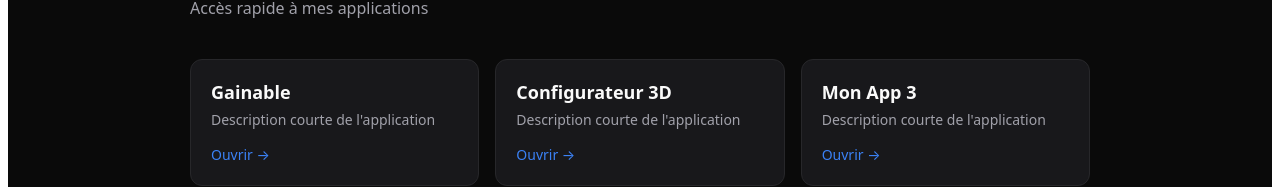
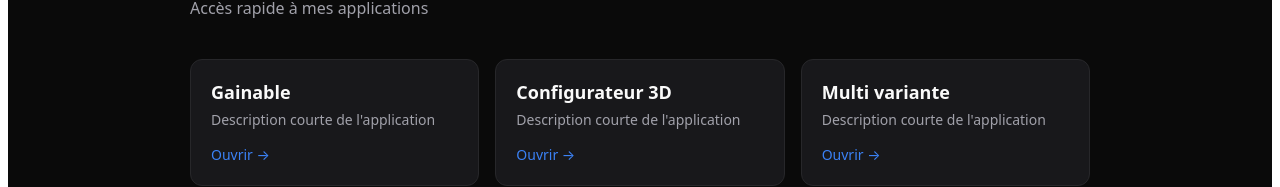
Before and after one commit to suchaildeveloppement-ship-it/hub, a Next.js app: page / in a window 1280 px wide. Shown: the part 148-335 px from the top of the page. Built offline with nearby package versions, Linux system fonts and the light colour scheme.

Commit message:
Update apps.config.js

```diff
--- a/apps.config.js
+++ b/apps.config.js
@@ -11,8 +11,8 @@ module.exports = [
     url: "https://plenum-umber.vercel.app",
   },
   {
-    name: "Mon App 3",
+    name: "Multi variante",
     description: "Description courte de l'application",
-    url: "https://mon-app-3.vercel.app",
+    url: "https://murao.vercel.app/",
   },
 ];
```
